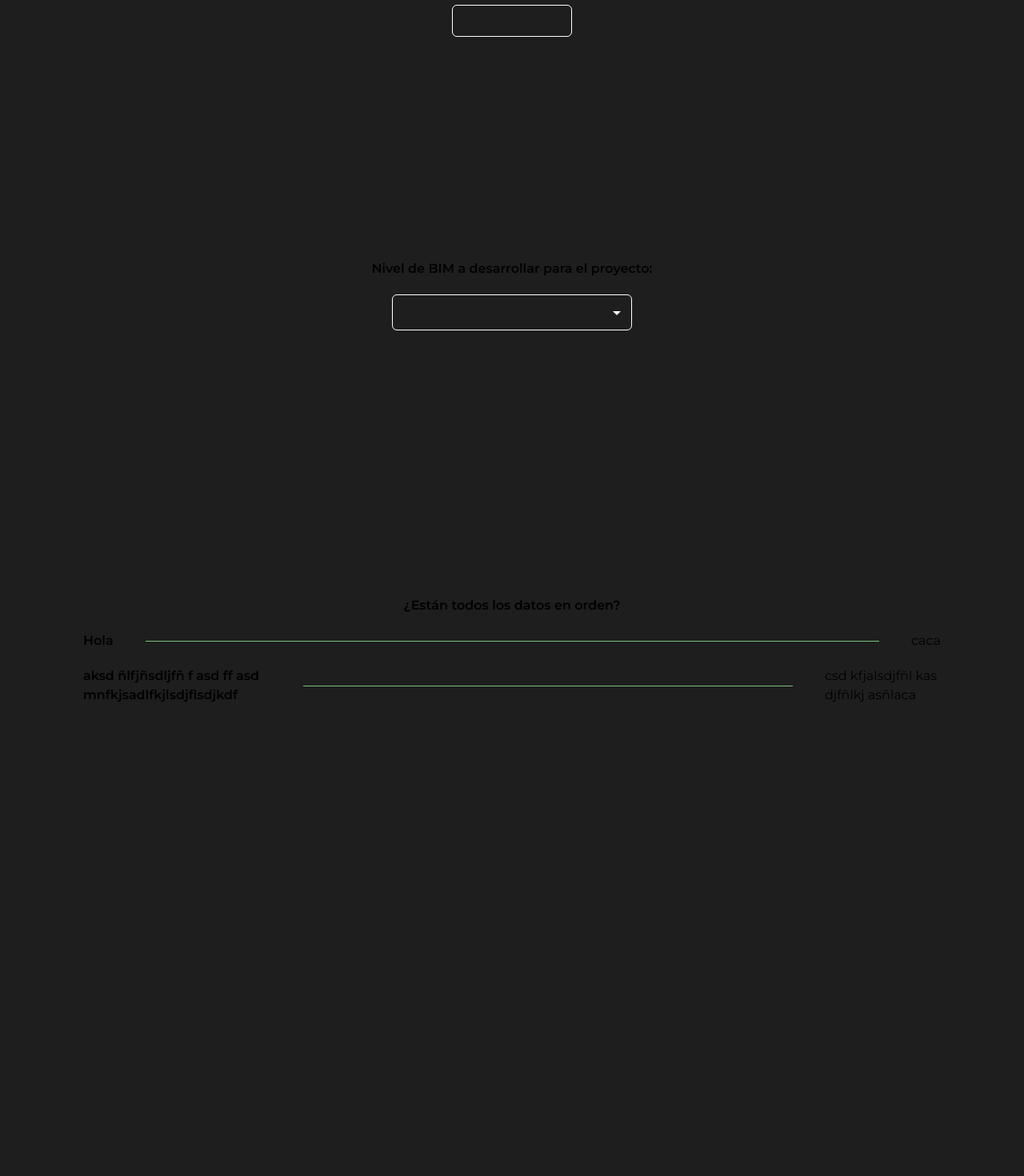
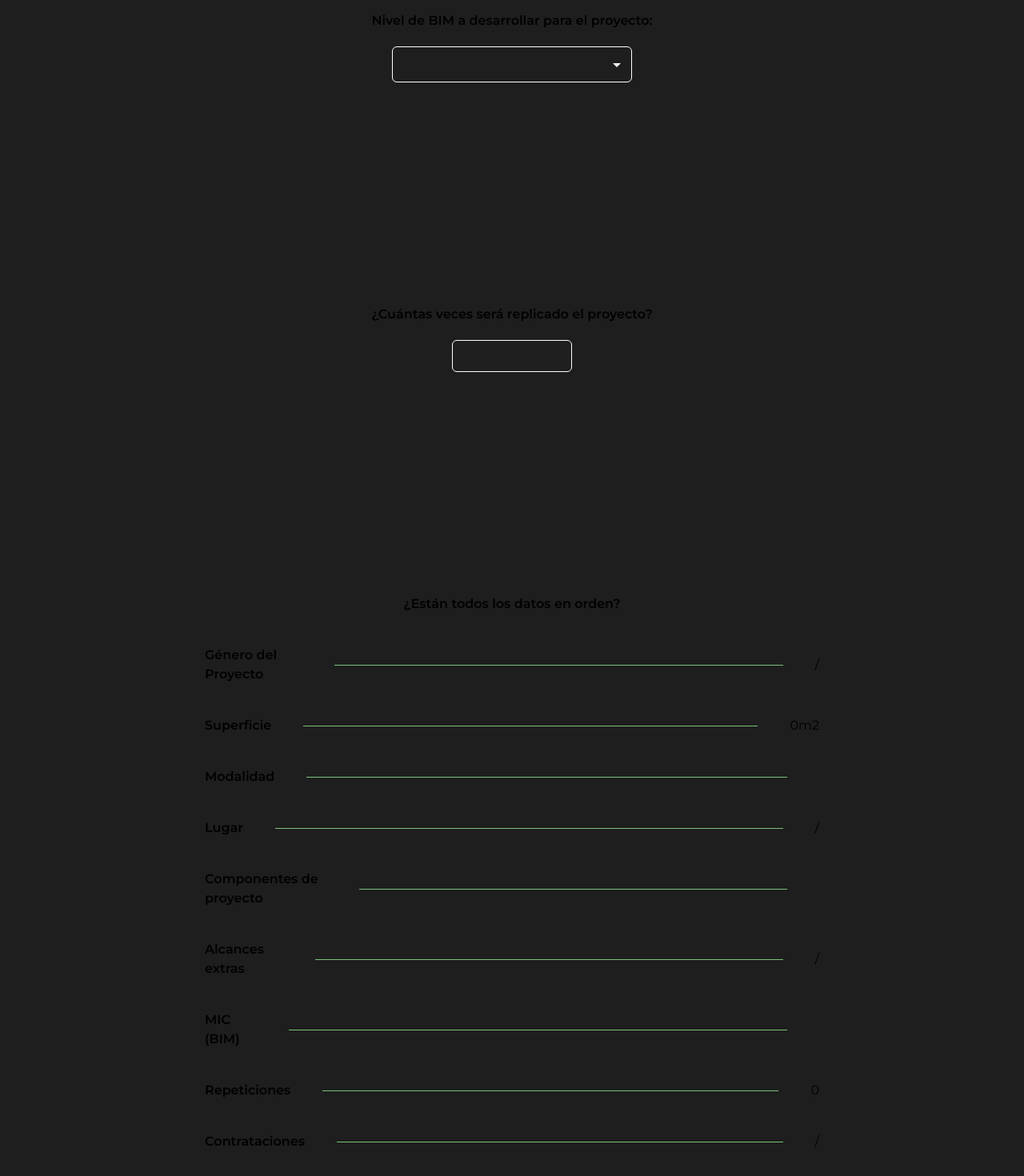
Before and after one commit to Carrasc/calc, a Next.js app: page / in a window 1280 px wide. Shown: the part 2593-4063 px from the top of the page at 80% size. Before the commit the page ends 3886 px from the top, so only its background shows below. Built offline with nearby package versions, Linux system fonts and the light colour scheme.

Commit message:
Added brief

```diff
--- a/Context/GeneralContext.js
+++ b/Context/GeneralContext.js
@@ -23,32 +23,38 @@ export default function GeneralProvider({ children }) {
 		title: '',
 	});
 	const [plan, setPlan] = useState({
-		item: {},
+		item: { titles: [] },
 		value: 0,
 		id: '',
 	});
 	const [times, setTimes] = useState({
 		value: 0,
 	});
+	const [bim_selection, set_bim_selection] = useState({
+		title: '',
+		value: 0,
+	});
 
-	console.log({ times });
+	console.log({ gender, surface, typeOfProject, bim_selection });
 	return (
 		<GeneralContext.Provider
 			value={{
 				generalValue,
+				gender,
+				typeOfProject,
+				surface,
+				lag_margin,
+				plan,
+				times,
+				bim_selection,
+				setPlan,
 				setGeneralValue,
 				setGender,
-				gender,
-				typeOfProject,
 				setTypeOfProject,
-				surface,
 				setSurface,
-				lag_margin,
 				set_lag_margin,
-				plan,
-				setPlan,
-				times,
 				setTimes,
+				set_bim_selection,
 			}}
 		>
 			{children}
--- a/Data/BIM.js
+++ b/Data/BIM.js
@@ -2,31 +2,31 @@ export const BIM_values = [
 	{
 		code: '',
 		title: 'No se utilizará BIM',
-		value: '',
+		value: null,
 	},
 	{
 		code: '',
 		title: 'LOD 100 - 20% de la cantidad de informacion total posible',
-		value: '',
+		value: 1.05,
 	},
 	{
 		code: '',
 		title: 'LOD 200 - 40% de la cantidad de informacion total posible',
-		value: '',
+		value: 1.1,
 	},
 	{
 		code: '',
 		title: 'LOD 300 - 60% de la cantidad de informacion total posible',
-		value: '',
+		value: 1.15,
 	},
 	{
 		code: '',
 		title: 'LOD 400 - 80% de la cantidad de informacion total posible',
-		value: '',
+		value: 1.2,
 	},
 	{
 		code: '',
 		title: 'LOD 500 - 100% de la cantidad de informacion total posible',
-		value: '',
+		value: 1.25,
 	},
 ];
--- a/components/BIMView.js
+++ b/components/BIMView.js
@@ -2,6 +2,7 @@ import React from 'react';
 import CustomSelector from './CustomSelector';
 import { useForm } from 'react-hook-form';
 import { BIM_values } from '../Data/BIM';
+import { GeneralContext } from '../Context/GeneralContext';
 
 export default function BIMView() {
 	const {
@@ -11,15 +12,25 @@ export default function BIMView() {
 		formState: { errors },
 		reset,
 	} = useForm();
+	const { set_bim_selection } = React.useContext(GeneralContext);
+	const handleSelectedValue = (item) => {
+		console.log({ item });
+		set_bim_selection((prevState) => ({
+			...prevState,
+			title: item.title,
+			value: item.value,
+		}));
+	};
 	return (
 		<div className="flex flex-col items-center justify-center w-full my-20">
 			<p className="mb-5 text-center ">
 				Nivel de BIM a desarrollar para el proyecto:
 			</p>
 			<CustomSelector
-				name="gender_son"
+				name="bim"
 				control={control}
 				required={true}
+				setSelectedValue={handleSelectedValue}
 				// disabled={selected === undefined}
 				items={BIM_values}
 			/>
--- a/components/Brief.js
+++ b/components/Brief.js
@@ -1,15 +1,72 @@
 import React from 'react';
+import { GeneralContext } from '../Context/GeneralContext';
 
 export default function Brief() {
+	const {
+		gender,
+		typeOfProject,
+		surface,
+		lag_margin,
+		plan,
+		times,
+		bim_selection,
+	} = React.useContext(GeneralContext);
+	const data = [
+		{
+			title: 'Género del Proyecto',
+			string: gender.type + ' / ' + gender.son,
+		},
+		{
+			title: 'Superficie',
+			string: surface.value + 'm2',
+		},
+		{
+			title: 'Modalidad',
+			string: typeOfProject.title,
+		},
+		{
+			title: 'Lugar',
+			string: lag_margin.estado + ' / ' + lag_margin.municipio,
+		},
+		{
+			title: 'Componentes de proyecto',
+			string: plan.item.titles.map((item, index) => {
+				const comma =
+					index !== plan.item.titles.length - 1 ? ', ' : '.';
+				return item + comma;
+			}),
+		},
+		{
+			title: 'Alcances extras',
+			string: gender.type + ' / ' + gender.son,
+		},
+		{
+			title: 'MIC (BIM)',
+			string: bim_selection.title,
+		},
+		{
+			title: 'Repeticiones',
+			string: times.value,
+		},
+		{
+			title: 'Contrataciones',
+			string: gender.type + ' / ' + gender.son,
+		},
+	];
 	return (
-		<div className="flex flex-col items-center justify-center w-full min-h-[80vh] my-20">
-			<p className="mb-5 ">¿Están todos los datos en orden?</p>
-			<div className="flex items-center w-full justify-evenly ">
-				<div>Hola</div>
-				<div className="w-full mx-10 h-[1px] bg-miluno-green "></div>
-				<div className=" font-montserrat">caca</div>
-			</div>
-			<div className="flex items-center w-full mt-5 break-all justify-evenly ">
+		<div className="flex flex-col items-center max-w-3xl mx-auto justify-center w-full min-h-[80vh] my-20">
+			<p className="mb-10 ">¿Están todos los datos en orden?</p>
+			{data.map((item, index) => (
+				<div
+					key={index}
+					className="flex items-center w-full mb-10 justify-evenly "
+				>
+					<div>{item.title}</div>
+					<div className="w-full mx-10 h-[1px] bg-miluno-green "></div>
+					<div className=" font-montserrat">{item.string}</div>
+				</div>
+			))}
+			{/* <div className="flex items-center w-full mt-5 break-all justify-evenly ">
 				<div className="">
 					aksd ñlfjñsdljfñ f asd ff asdmnfkjsadlfkjlsdjflsdjkdf
 				</div>
@@ -17,7 +74,7 @@ export default function Brief() {
 				<div className=" font-montserrat">
 					csd kfjalsdjfñl kasdjfñlkj asñlaca
 				</div>
-			</div>
+			</div> */}
 		</div>
 	);
 }
--- a/components/ExtraComponents.js
+++ b/components/ExtraComponents.js
@@ -1,37 +1,37 @@
-import * as React from "react";
-import FormGroup from "@mui/material/FormGroup";
-import FormControlLabel from "@mui/material/FormControlLabel";
-import Checkbox from "@mui/material/Checkbox";
-import extraInstalation from "../Data/IC.json";
+import * as React from 'react';
+import FormGroup from '@mui/material/FormGroup';
+import FormControlLabel from '@mui/material/FormControlLabel';
+import Checkbox from '@mui/material/Checkbox';
+import extraInstalation from '../Data/IC.json';
 
 const extraComponents = [
 	{
-    value: "AA",
-    label: "Aire Acondicionado",
+		value: 'AA',
+		label: 'Aire Acondicionado',
 	},
 	{
-    value: "VE",
-    label: "Ventilacion y Extraccion",
+		value: 'VE',
+		label: 'Ventilacion y Extraccion',
 	},
 	{
-    value: "GM",
-    label: "Gases Medicinales",
+		value: 'GM',
+		label: 'Gases Medicinales',
 	},
 	{
-    value: "PCI",
-    label: "Proteccion Contra Incendios (PCI)",
+		value: 'PCI',
+		label: 'Proteccion Contra Incendios (PCI)',
 	},
 	{
-    value: "SCA",
-    label: "Sistema de Control de accesos",
+		value: 'SCA',
+		label: 'Sistema de Control de accesos',
 	},
 	{
-    value: "SVD",
-    label: "Sistema de Voz y Datos",
+		value: 'SVD',
+		label: 'Sistema de Voz y Datos',
 	},
 	{
-    value: "CCTV",
-    label: "Sistema de CCTV",
+		value: 'CCTV',
+		label: 'Sistema de CCTV',
 	},
 ];
 
@@ -41,17 +41,17 @@ export default function ExtraComponents() {
 			<p className="text-center mb-6 font-[Montserrat-bold] text-sm ">
 				¿Que alcances extras se tienen en consideracion?
 			</p>
-      <div className="grid grid-cols-4">
+			<div className="grid grid-cols-3">
 				{extraInstalation.map((item, index) => (
-          <div className="flex justify-items-end">
+					<div key={index} className="flex justify-items-end">
 						<FormControlLabel
 							label={item.label}
 							control={
 								<Checkbox
 									sx={{
-                    color: "#707070",
-                    "&.Mui-checked": {
-                      color: "#7AC279",
+										color: '#707070',
+										'&.Mui-checked': {
+											color: '#7AC279',
 										},
 									}}
 								/>
--- a/components/MilUnoTextField.js
+++ b/components/MilUnoTextField.js
@@ -39,10 +39,10 @@ const CustomTextField = styled(TextField)({
 		},
 	},
 });
-export default function MilUnoTextField() {
+export default function MilUnoTextField({ handleChange = () => {} }) {
 	return (
 		<CustomTextField
-			// onChange={handleChangeSize}
+			onChange={handleChange}
 			id="sizeOfProject"
 			label=""
 			type="number"
--- a/components/TimesOfProyect.js
+++ b/components/TimesOfProyect.js
@@ -1,13 +1,19 @@
 import React from 'react';
+import { GeneralContext } from '../Context/GeneralContext';
 import MilUnoTextField from './MilUnoTextField';
 
 export default function TimesOfProyect() {
+	const { setTimes } = React.useContext(GeneralContext);
+	const handleChange = (event) => {
+		console.log(event.target.value);
+		setTimes({ value: parseInt(event.target.value) });
+	};
 	return (
 		<div className="flex flex-col items-center justify-center w-full min-h-[60vh]">
 			<p className="mb-5 text-center ">
 				¿Cuántas veces será replicado el proyecto?
 			</p>
-			<MilUnoTextField />
+			<MilUnoTextField handleChange={handleChange} />
 		</div>
 	);
 }
--- a/pages/index.js
+++ b/pages/index.js
@@ -7,6 +7,7 @@ import ProyectPlans from '../components/ProyectPlans';
 import TimesOfProyect from '../components/TimesOfProyect';
 import BIMView from '../components/BIMView';
 import Brief from '../components/Brief';
+import ExtraComponents from '../components/ExtraComponents';
 export default function Home() {
 	const [activeStep, setActiveStep] = useState(0);
 	const [selected, setSelected] = useState(undefined);
@@ -18,8 +19,9 @@ export default function Home() {
 			<TypeAndSize />
 			<EstadosYMunicipios />
 			<ProyectPlans />
+			<ExtraComponents />
+			<BIMView />
 			<TimesOfProyect />
-			<BIMView />
 			<Brief />
 		</div>
 	);
```
Lines whose indentation alone changed are shown as unchanged.
